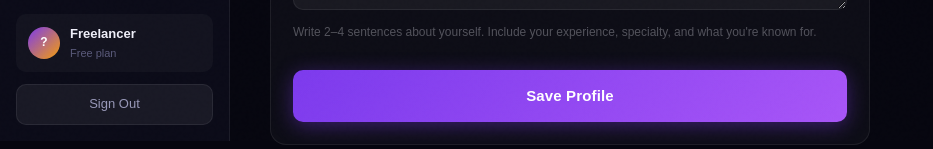
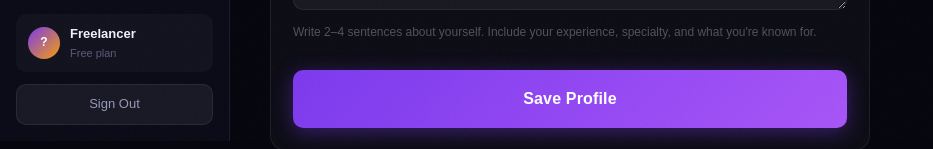
Before and after one commit to hamzacs060/proposalaiv2, a Next.js app: page /dashboard/settings in a window 1280 px wide. Shown: the part 659-808 px from the top of the page, without its empty margins (0-933 px from the left). Built offline with nearby package versions, Linux system fonts and the light colour scheme; no server answers; the database is empty.

Commit message:
Fixed A Type Error

```diff
--- a/app/dashboard/settings/page.tsx
+++ b/app/dashboard/settings/page.tsx
@@ -154,8 +154,8 @@ export default function SettingsPage() {
           onClick={handleSave}
           disabled={saving}
           style={{
-          padding:'14px 20px',
-          fontSize:15,
+          padding:'16px 18px',
+          fontSize:16,
           width:'100%'
         }}
         >
```
